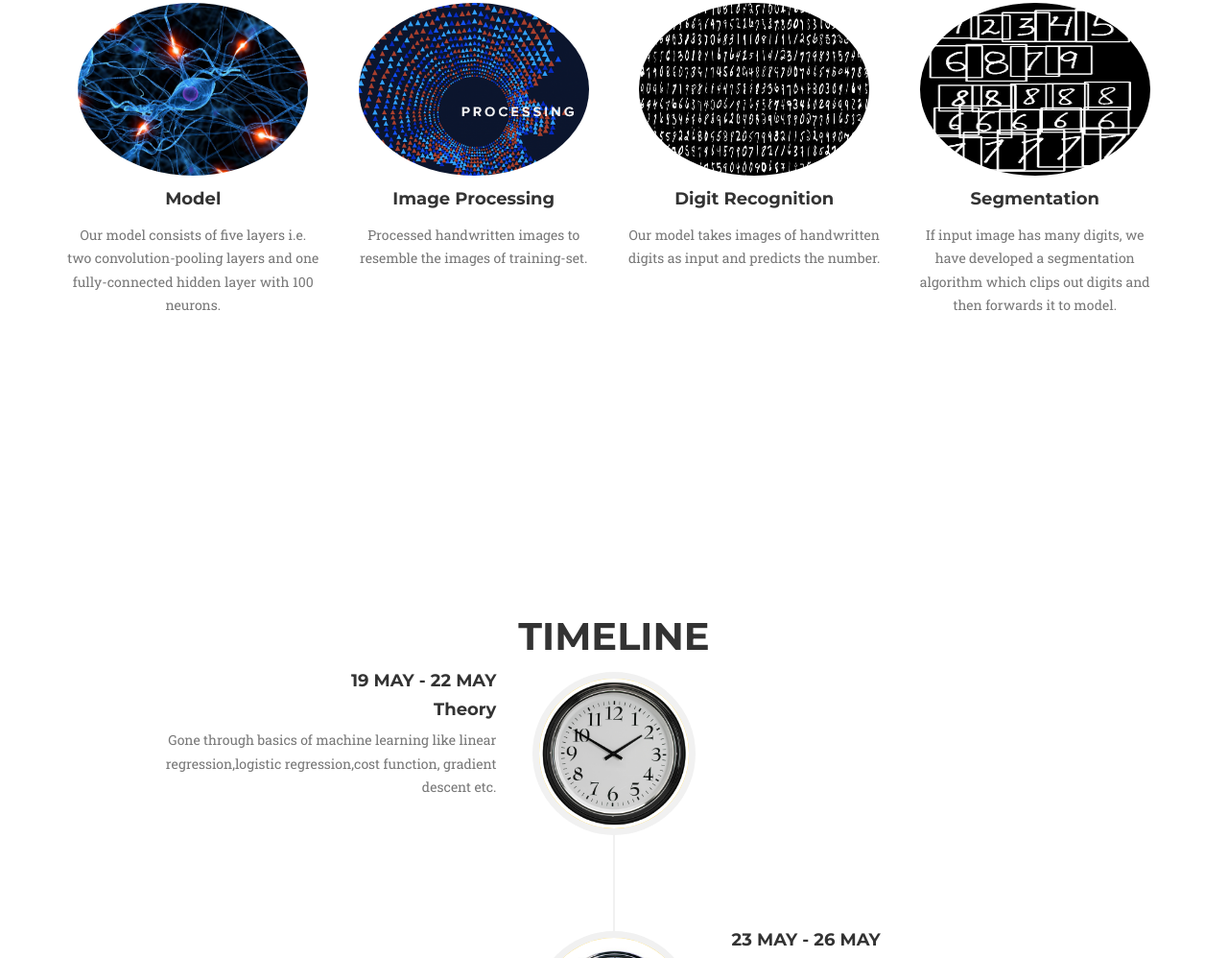
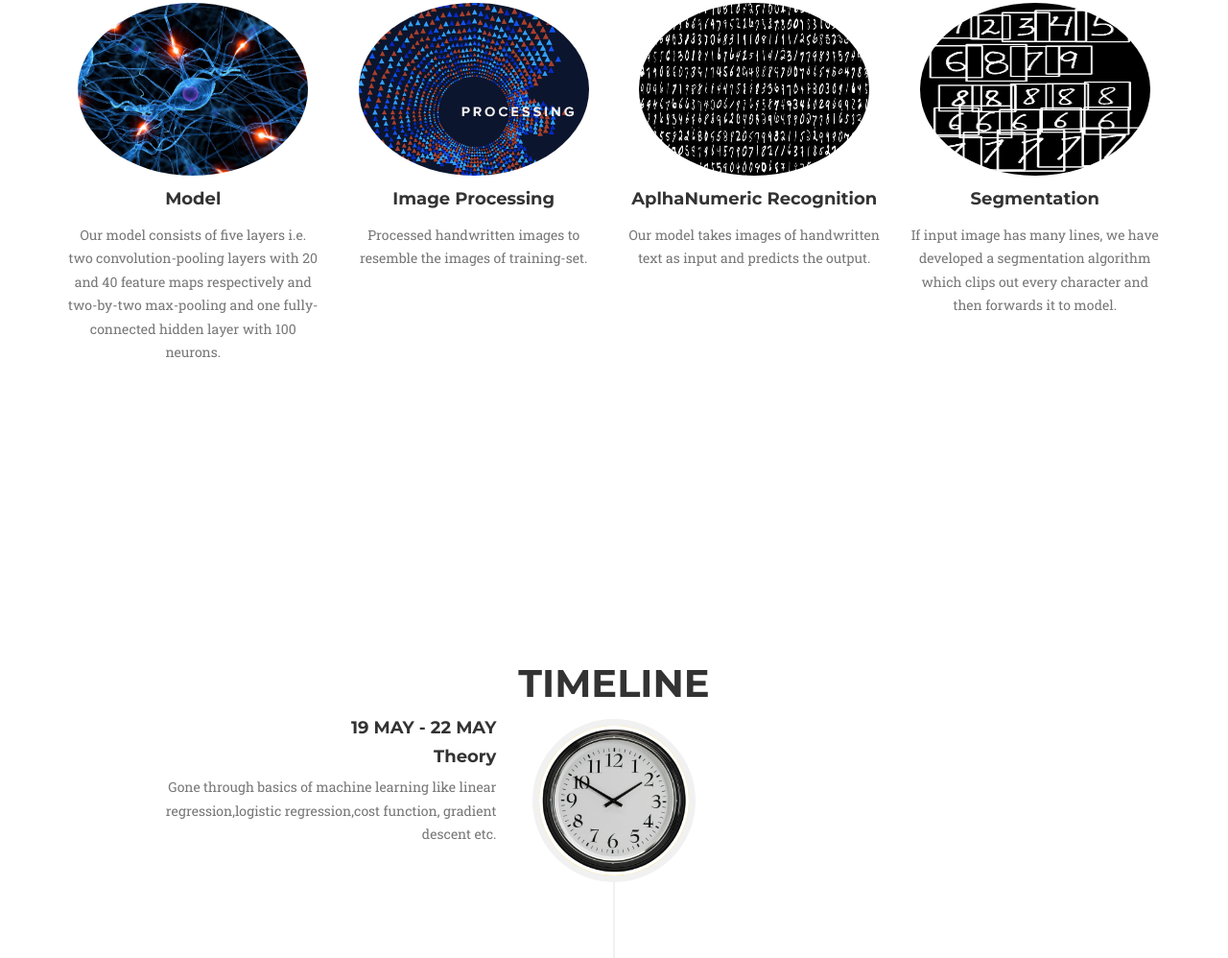
Before and after one commit to ChaitanyaDhawan/pritesh1996.github.io, a plain HTML site: page index.html in a window 1280 px wide. Shown: the part 896-1894 px from the top of the page at 96% size. Drawn offline with nearby package versions, Linux system fonts and the light colour scheme; a web font is replaced by a local one.

Commit message:
Update index.html

```diff
--- a/index.html
+++ b/index.html
@@ -107,7 +107,7 @@
                     </span>-->
                     <span><img src="icon1.jpg" class="img-circle" alt="Cinque Terre" width="240" height="180"></span>
                     <h4 class="service-heading">Model</h4>
-                    <p class="text-muted">Our model consists of five layers i.e. two convolution-pooling layers and one fully-connected hidden layer with 100 neurons.  </p>
+                    <p class="text-muted">Our model consists of five layers i.e. two convolution-pooling layers with 20 and 40 feature maps respectively and two-by-two max-pooling and one fully-connected hidden layer with 100 neurons.  </p>
                 </div>
                 <div class="col-md-3">
                   <!--  <span class="fa-stack fa-4x">
@@ -124,8 +124,8 @@
                         <i class="fa fa-laptop fa-stack-1x fa-inverse"></i>
                     </span>-->
                     <span><img src="icon3.jpg" class="img-circle" alt="Cinque Terre" width="240" height="180"></span>
-                    <h4 class="service-heading">Digit Recognition</h4>
-                    <p class="text-muted">Our model takes images of handwritten digits as input and predicts the number.</p>
+                    <h4 class="service-heading">AplhaNumeric Recognition</h4>
+                    <p class="text-muted">Our model takes images of handwritten text as input and predicts the output.</p>
                 </div>
                 <div class="col-md-3">
                   <!--  <span class="fa-stack fa-4x">
@@ -134,8 +134,8 @@
                     </span>-->
                     <span><img src="icon4.jpg" class="img-circle" alt="Cinque Terre" width="240" height="180"></span>
                     <h4 class="service-heading">Segmentation</h4>
-                    <p class="text-muted"> If input image has many digits, we have developed a segmentation algorithm which
-clips out digits and then forwards it to model.  </p>
+                    <p class="text-muted"> If input image has many lines, we have developed a segmentation algorithm which
+clips out every character and then forwards it to model.  </p>
                 </div>
             </div>
         </div>
```
